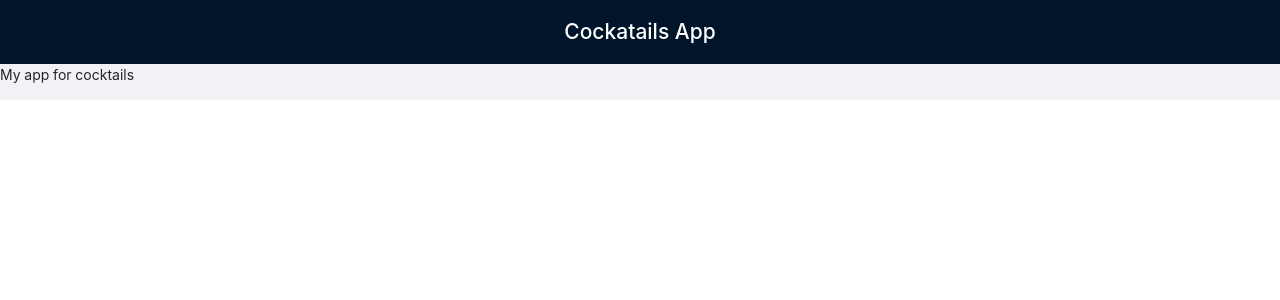
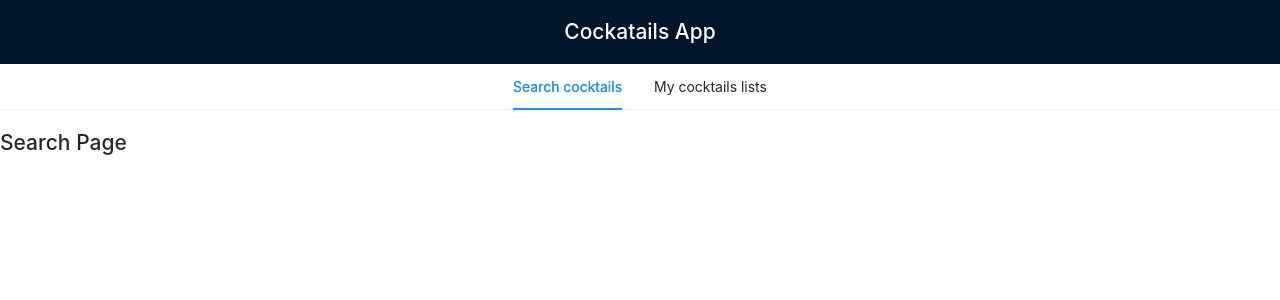
Before and after one commit to BetoGlez/cocktails-app, a React (Create React App) app: page / in a window 1280 px wide. Shown: the top 300 px of the page. Built offline with nearby package versions, Linux system fonts and the light colour scheme.

Commit message:
Implement basic tab display and content components

```diff
--- a/src/App.tsx
+++ b/src/App.tsx
@@ -1,27 +1,9 @@
-import { Col, Layout, Row } from "antd";
-
-import "./App.css";
+import "./App.scss";
+import HomePage from "./pages/HomePage";
 
 function App() {
-    const { Header, Content } = Layout;
-
     return (
-        <Layout>
-            <Header>
-                <Row justify="center">
-                    <Col>
-                        <h1 style={{color: "white"}}>Cockatails App</h1>
-                    </Col>
-                </Row>
-            </Header>
-            <Content>
-                <Row>
-                    <Col span={24}>
-                        <p>My app for cocktails</p>
-                    </Col>
-                </Row>
-            </Content>
-        </Layout>
+        <HomePage />
     );
 }
 
--- /dev/null
+++ b/src/pages/HomePage/HomePage.scss
@@ -0,0 +1,9 @@
+.home-page {
+    .title {
+        color: white;
+    }
+
+    .content {
+        background-color: white;
+    }
+}
--- /dev/null
+++ b/src/pages/HomePage/HomePage.ts
@@ -0,0 +1,8 @@
+export interface IHomePageProps {};
+
+export const SEARCH_TAB_KEY = "searchTab";
+export const MY_LISTS_TAB_KEY = "myLists";
+
+export const useHomePage = () => {
+
+};
--- /dev/null
+++ b/src/pages/HomePage/index.tsx
@@ -0,0 +1,39 @@
+import { Layout, Row, Col, Tabs } from "antd";
+
+import "./HomePage.scss";
+import { IHomePageProps, MY_LISTS_TAB_KEY, SEARCH_TAB_KEY } from "./HomePage";
+import SearchPage from "../SearchPage";
+import ListsPage from "../ListsPage";
+
+const HomePage: React.FC<IHomePageProps> = () => {
+    const { Header, Content } = Layout;
+    const { TabPane } = Tabs;
+
+    return (
+        <Layout className="home-page">
+            <Header>
+                <Row justify="center">
+                    <Col>
+                        <h1 className="title">Cockatails App</h1>
+                    </Col>
+                </Row>
+            </Header>
+            <Content className="content">
+                <Row>
+                    <Col span={24}>
+                        <Tabs defaultActiveKey={SEARCH_TAB_KEY} centered>
+                            <TabPane tab="Search cocktails" key={SEARCH_TAB_KEY}>
+                                <SearchPage />
+                            </TabPane>
+                            <TabPane tab="My cocktails lists" key={MY_LISTS_TAB_KEY}>
+                                <ListsPage />
+                            </TabPane>
+                        </Tabs>
+                    </Col>
+                </Row>
+            </Content>
+        </Layout>
+    );
+};
+
+export default HomePage;
--- /dev/null
+++ b/src/pages/ListsPage/ListsPage.ts
@@ -0,0 +1,3 @@
+export interface IListPageProps {
+
+}
--- /dev/null
+++ b/src/pages/ListsPage/index.tsx
@@ -0,0 +1,9 @@
+import { IListPageProps } from "./ListsPage";
+
+const ListsPage: React.FC<IListPageProps> = () => {
+    return (
+        <h1>Lists Page</h1>
+    );
+};
+
+export default ListsPage;
--- /dev/null
+++ b/src/pages/SearchPage/SearchPage.ts
@@ -0,0 +1,3 @@
+export interface ISearchPageProps {
+
+};
--- /dev/null
+++ b/src/pages/SearchPage/index.tsx
@@ -0,0 +1,9 @@
+import { ISearchPageProps } from "./SearchPage";
+
+const SearchPage: React.FC<ISearchPageProps> = () => {
+    return (
+        <h1>Search Page</h1>
+    );
+};
+
+export default SearchPage;
```
Also changed, not shown: src/index.tsx (+9 -9 lines), src/App.scss (renamed from src/App.css), src/index.scss (renamed from src/index.css).
